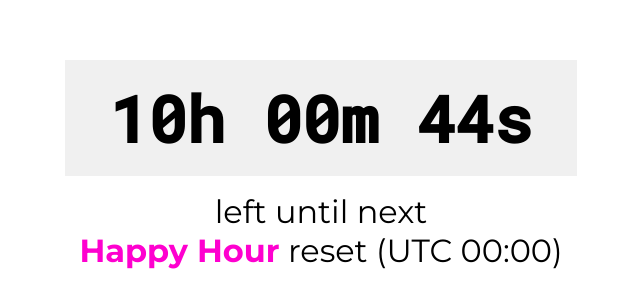
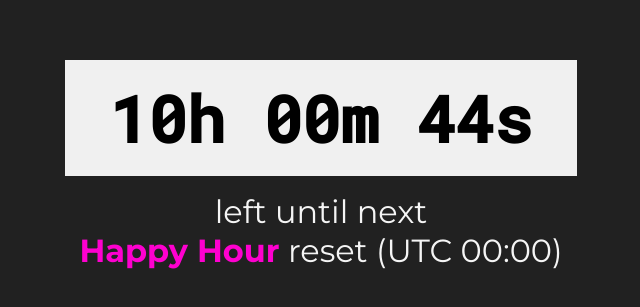
Before and after one commit to P1etrodev/happy-hour-countdown, a website built with Vite: page index.html in a window 1280 px wide. Shown: the part 235-542 px from the top of the page, without its empty margins (319-959 px from the left). Built offline with nearby package versions, Linux system fonts and the light colour scheme.

Commit message:
changed colors

```diff
--- a/src/style.css
+++ b/src/style.css
@@ -17,6 +17,7 @@ body {
 	font-size: 2rem;
 	text-align: center;
 	gap: 1rem;
+	background-color: #212121;
 }
 
 #countdown {
@@ -30,6 +31,7 @@ body {
 
 #text {
 	font-family: Montserrat, Arial, Helvetica, sans-serif;
+	color: whitesmoke;
 }
 
 #text strong {
```
